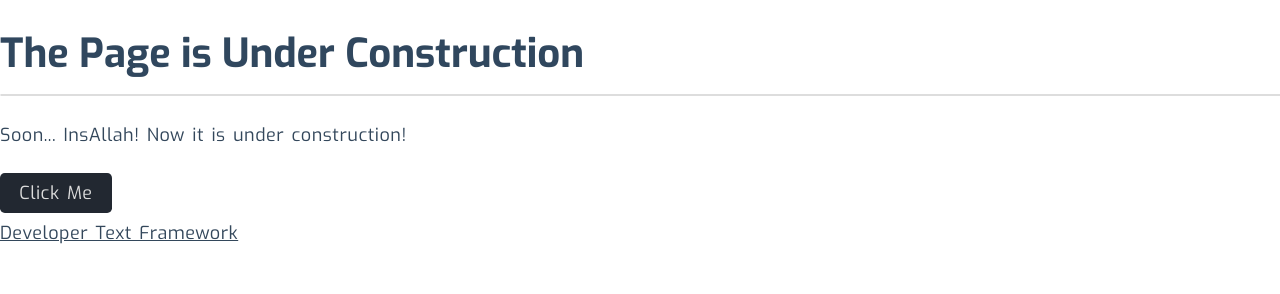
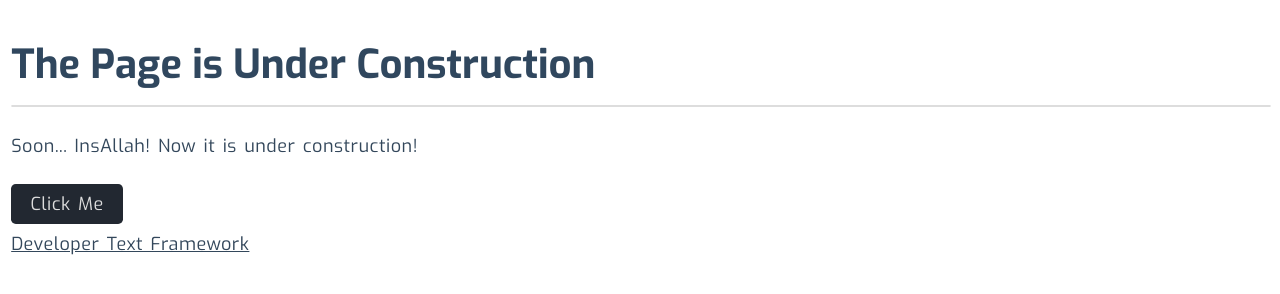
Before and after one commit to MuhammadMehediHasan/archive_muhammadmehedihasan.github.io, a plain HTML site: page index.html in a window 1280 px wide. Drawn offline with Linux system fonts and the light colour scheme.

Commit message:
:smile: Index Page Added

```diff
--- a/index.html
+++ b/index.html
@@ -1,18 +1,20 @@
 <!DOCTYPE html>
 <html lang="en">
   <head>
-    <meta charset="UTF-8">
-    <meta http-equiv="X-UA-Compatible" content="IE=edge">
-    <meta name="viewport" content="width=device-width, initial-scale=1.0">
+    <meta charset="UTF-8" />
+    <meta http-equiv="X-UA-Compatible" content="IE=edge" />
+    <meta name="viewport" content="width=device-width, initial-scale=1.0" />
     <title>Muhammad Mehedi Hasan</title>
     <!-- Stylesheets -->
-    <link rel="stylesheet" href="./public/stylesheets/main.min.css">
+    <link rel="stylesheet" href="./public/stylesheets/main.min.css" />
   </head>
   <body>
+    <div class="container">
       <h1>The Page is Under Construction</h1>
       <p>Soon... InsAllah! Now it is under construction!</p>
 
-    <button>Click Me</button> <br>
+      <button>Click Me</button> <br />
       <a href="/view">Developer Text Framework</a>
+    </div>
   </body>
 </html>
```
Lines whose indentation alone changed are shown as unchanged.
